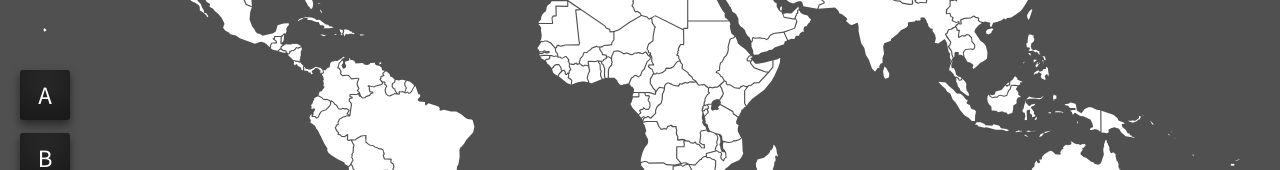
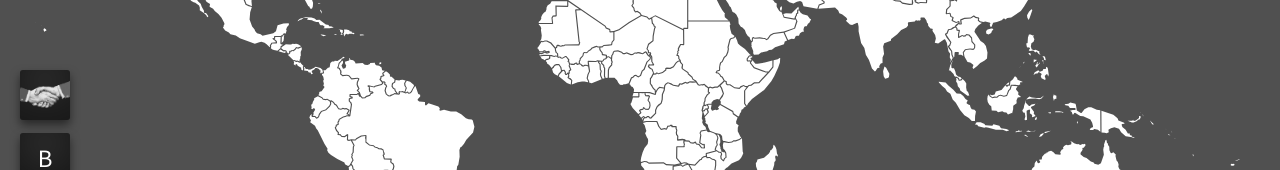
Before and after one commit to MarlonSanchez/Cold-War-2, a plain HTML site: page index.html in a window 1280 px wide. Shown: the part 470-640 px from the top of the page. Drawn offline with Linux system fonts and the light colour scheme.

Commit message:
Add files via upload

```diff
--- a/index.html
+++ b/index.html
@@ -58,7 +58,7 @@
           <p><span id="monthDate">Janvier</span> <span id="yearDate">1950</span></p>
         </div>
         <div class="carteBtn">
-          <div class="btnA">A</div>
+          <div class="btnA"><img src="images/Diplo_1.png" alt=""></div>
           <div class="btnB">B</div>
           <div class="btnC">C</div>
           <div class="btnD">D</div>
```
Also changed, not shown: images/Diplo_1.png (added).
